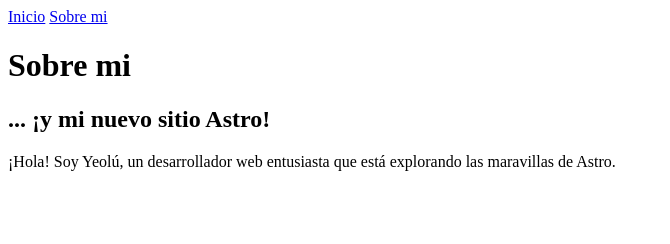
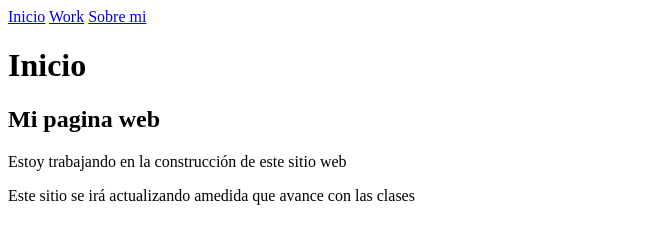
Before and after one commit to kazuloey/shiny-giggle, an Astro site: page / in a window 1280 px wide. Shown: the whole page, without its empty margins (0-670 px from the left). Built offline with nearby package versions, Linux system fonts and the light colour scheme; Astro itself is replaced by a stand-in of ours.

Commit message:
innitial commit

```diff
--- a/src/pages/index.astro
+++ b/src/pages/index.astro
@@ -1,20 +1,20 @@
 <!DOCTYPE html>
 <html lang="en">
-	<head>
-		<meta charset="utf-8" />
-		<link rel="icon" type="image/svg+xml" href="/favicon.svg" />
-		<meta name="viewport" content="width=device-width" />
-		<meta name="generator" content={Astro.generator} />
-		<title>Astro Home</title>
-	</head>
-
-	<body>
-     <a href="/">Inicio</a>
+<head>
+    <meta charset="UTF-8">
+    <meta name="viewport" content="width=device-width, initial-scale=1.0">
+    <title>Home</title>
+</head>
+<body>
+     <a href="/home/">Inicio</a>
+	 <a href="/portfolio/">Work</a>
      <a href="/about/">Sobre mi</a>
 
-<h1>Sobre mi</h1>
-<h2>... ¡y mi nuevo sitio Astro!</h2>
+<h1>Inicio</h1>
+<h2>Mi pagina web</h2>
+<p>Estoy trabajando en la construcción de este sitio web</p>
 
-<p>¡Hola! Soy Yeolú, un desarrollador web entusiasta que está explorando las maravillas de Astro.</p>
-	</body>
+<p>Este sitio se irá actualizando amedida que avance con las clases</p>
+
+</body>
 </html>
```
Also changed, not shown: src/pages/work.astro (added, +13 -0 lines).
